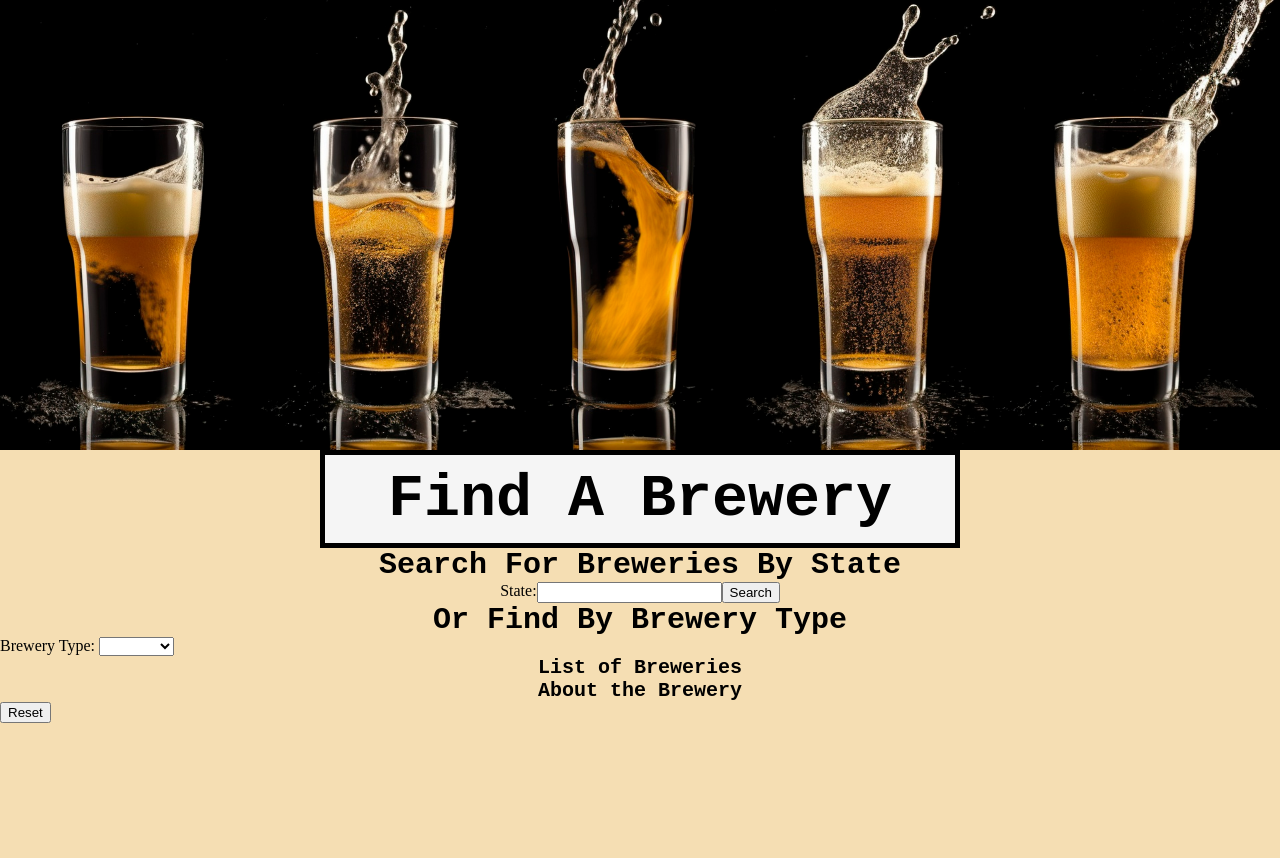
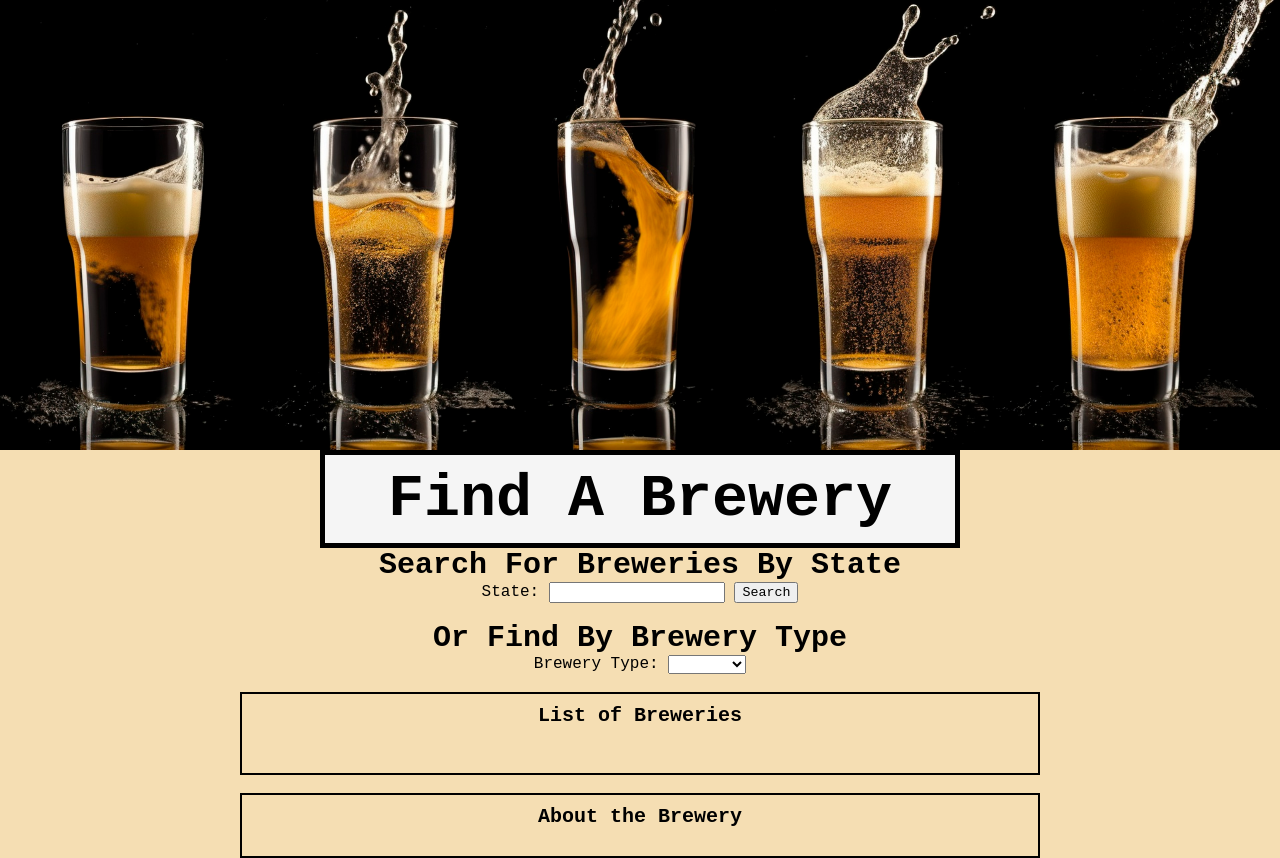
Before and after one commit to eaw-pid/find-a-brewery, a website: page index.html in a window 1280 px wide. Before the commit the page ends 800 px from the top, so only its background shows below. Drawn offline with Linux system fonts and the light colour scheme.

Commit message:
styling changes to make it more user friendly

```diff
--- a/index.html
+++ b/index.html
@@ -26,6 +26,7 @@
                 <button id="seach-button">Search</button>
             </form>
         </div>
+        <br>
         <div>
             <h2>Or Find By Brewery Type</h2>
             <label id="dropdown">Brewery Type:</label>
@@ -36,17 +37,26 @@
                      <option value="brewpub">Brewpub</option>
                 </select>
 
+
         </div>
+        <br>
+        <div id="border-box">
             <h3>List of Breweries</h3>
+            <br>
             <div id="brew-list">
                 <ul id="ul-list">
                 </ul>
             </div>
+        </div>
+        <br>
+        <div id=border-box>
             <h3>About the Brewery</h3>
+            <br>
             <div id="brewery-info">
             </div>
             <div>
-            <button id="reset-btn" type="button">Reset</button>
+            <!-- <button id="reset-btn" type="button">Reset</button> -->
+        </div>
     </div>
 
     </body>
--- /dev/null
+++ b/package.json
@@ -0,0 +1,5 @@
+{
+  "dependencies": {
+    "tailwindcss": "^3.4.1"
+  }
+}
--- a/style.css
+++ b/style.css
@@ -3,6 +3,9 @@
     box-sizing: border-box;
   }
 
+  * {
+    font-family: OCR A Std, monospace;
+  }
 
   .cheers-image {
       display: block;
@@ -19,15 +22,21 @@
 
   }
 
-
-
-  #form {
-    display:flex;
-    justify-content: center;
+  body {
+    text-align: center
   }
 
-  #dropdown {
-    justify-content: center;
+  ul {
+    display: inline-block;
+    text-align: left;
+  }
+
+  #border-box {
+    border: 2px solid black;
+    padding: 10px;
+    margin: 0 auto;
+    max-width: 800px;
+
   }
 
 
@@ -39,9 +48,7 @@
     background-color: whitesmoke
   }
 
-  h1, h2, h3 {
-    font-family: OCR A Std, monospace;
-  }
+
 
   h1 {
     font-size: 60px;
```
Also changed, not shown: index.js (+5 -5 lines), 1 other file. Lines whose indentation alone changed are shown as unchanged.
